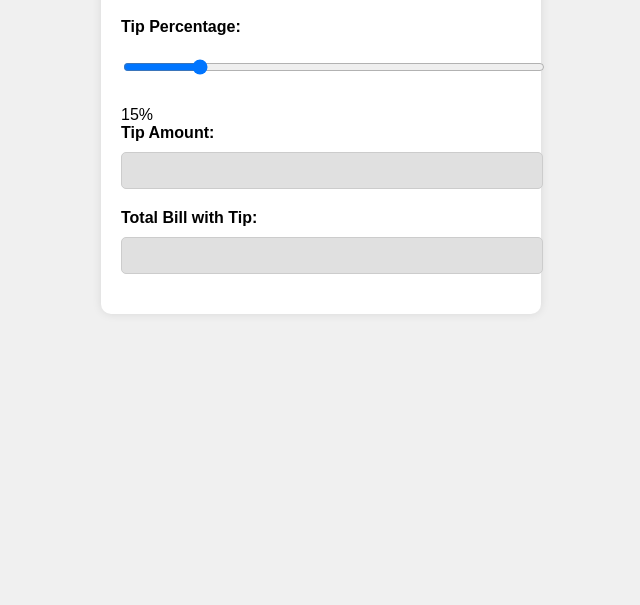
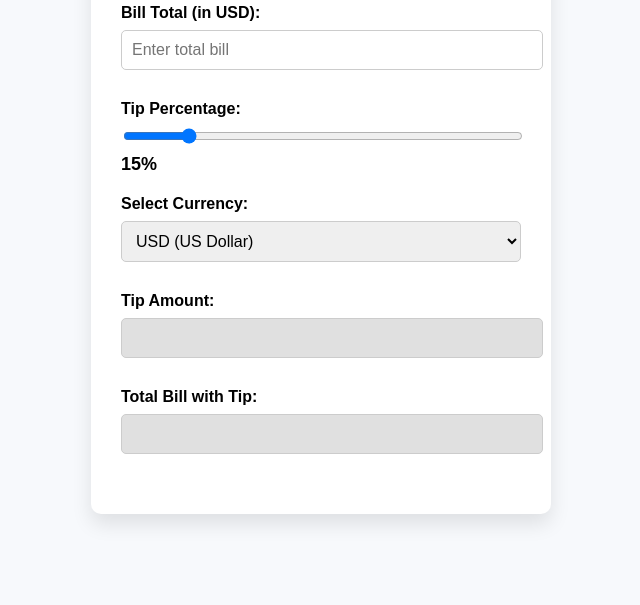
Before and after one commit to Tejasrip28/itmd-541, a plain HTML site: page Lab3/index.html in a window 1280 px wide. Shown: the part 195-800 px from the top of the page, without its empty margins (319-959 px from the left). Drawn offline with Linux system fonts and the light colour scheme.

Commit message:
modified

```diff
--- a/Lab3/index.html
+++ b/Lab3/index.html
@@ -8,24 +8,42 @@
     <link rel="stylesheet" href="script.js">
 </head>
 <body>
-    <h1>Simple Tip Calculator</h1>
+    <div class="container">
+        <h1>Tip Calculator</h1>
 
         <form id="tip-form">
-        <label for="billAmount">Bill Total:</label>
+            <div class="form-group">
+                <label for="billAmount">Bill Total (in USD):</label>
                 <input type="text" id="billAmount" placeholder="Enter total bill" required>
+            </div>
 
+            <div class="form-group">
                 <label for="tipRange">Tip Percentage:</label>
                 <input type="range" id="tipRange" min="0" max="100" value="15">
                 <span id="tipPercentage">15%</span>
+            </div>
 
+            <div class="form-group">
+                <label for="currency">Select Currency:</label>
+                <select id="currency">
+                    <option value="USD" selected>USD (US Dollar)</option>
+                    <option value="INR">INR (Indian Rupee)</option>
+                </select>
+            </div>
+
+            <div class="form-group">
                 <label for="tipAmount">Tip Amount:</label>
                 <input type="text" id="tipAmount" disabled>
+            </div>
 
+            <div class="form-group">
                 <label for="totalAmount">Total Bill with Tip:</label>
                 <input type="text" id="totalAmount" disabled>
+            </div>
 
             <div id="error-message"></div>
         </form>
+    </div>
 
     <script src="script.js"></script>
 </body>
--- a/Lab3/script.js
+++ b/Lab3/script.js
@@ -4,11 +4,23 @@ document.addEventListener('DOMContentLoaded', () => {
     const tipPercentage = document.getElementById('tipPercentage');
     const tipAmount = document.getElementById('tipAmount');
     const totalAmount = document.getElementById('totalAmount');
+    const currencySelect = document.getElementById('currency');
     const errorMessage = document.getElementById('error-message');
+
+    const exchangeRates = {
+        'USD': 1,
+        'INR': 84.07 // Conversion rate for USD to INR
+    };
+
+    const currencySymbols = {
+        'USD': '$',
+        'INR': '₹'
+    };
 
     const calculateTip = () => {
         const bill = parseFloat(billAmount.value);
         const tipPercent = parseFloat(tipRange.value);
+        const selectedCurrency = currencySelect.value;
 
         if (isNaN(bill) || bill <= 0) {
             errorMessage.textContent = 'Please enter a valid bill amount!';
@@ -19,14 +31,20 @@ document.addEventListener('DOMContentLoaded', () => {
             errorMessage.textContent = '';
         }
 
-        const calculatedTip = (bill * tipPercent / 100).toFixed(2);
-        const calculatedTotal = (bill + parseFloat(calculatedTip)).toFixed(2);
+        const calculatedTipUSD = (bill * tipPercent / 100).toFixed(2);
+        const calculatedTotalUSD = (bill + parseFloat(calculatedTipUSD)).toFixed(2);
 
-        tipAmount.value = calculatedTip;
-        totalAmount.value = calculatedTotal;
+        // Convert to selected currency
+        const calculatedTip = (calculatedTipUSD * exchangeRates[selectedCurrency]).toFixed(2);
+        const calculatedTotal = (calculatedTotalUSD * exchangeRates[selectedCurrency]).toFixed(2);
+
+        // Update fields with the selected currency
+        tipAmount.value = `${currencySymbols[selectedCurrency]}${calculatedTip}`;
+        totalAmount.value = `${currencySymbols[selectedCurrency]}${calculatedTotal}`;
         tipPercentage.textContent = `${tipPercent}%`;
     };
 
     billAmount.addEventListener('input', calculateTip);
     tipRange.addEventListener('input', calculateTip);
+    currencySelect.addEventListener('change', calculateTip);
 });
--- a/Lab3/style.css
+++ b/Lab3/style.css
@@ -1,38 +1,61 @@
 body {
-    font-family: Arial, sans-serif;
-    background-color: #f0f0f0;
-    padding: 20px;
+    font-family: 'Arial', sans-serif;
+    background-color: #f7f9fc;
+    display: flex;
+    justify-content: center;
+    align-items: center;
+    height: 100vh;
+    margin: 0;
+}
+
+.container {
+    background-color: #fff;
+    padding: 30px;
+    border-radius: 10px;
+    box-shadow: 0px 10px 20px rgba(0,0,0,0.1);
+    width: 400px;
+    text-align: center;
 }
 
 h1 {
-    text-align: center;
+    color: #333;
+    margin-bottom: 20px;
 }
 
-form {
-    background-color: white;
-    padding: 20px;
-    border-radius: 10px;
-    max-width: 400px;
-    margin: 0 auto;
-    box-shadow: 0 0 10px rgba(0,0,0,0.1);
+.form-group {
+    margin-bottom: 20px;
+    text-align: left;
 }
 
 label {
+    font-weight: bold;
     display: block;
-    margin-bottom: 10px;
-    font-weight: bold;
+    margin-bottom: 8px;
 }
 
-input[type="text"], input[type="range"] {
+input[type="text"], select {
     width: 100%;
     padding: 10px;
-    margin-bottom: 20px;
+    font-size: 16px;
     border-radius: 5px;
     border: 1px solid #ccc;
+    margin-bottom: 10px;
+}
+
+input[type="range"] {
+    width: 100%;
+    margin-bottom: 10px;
 }
 
 #tipAmount, #totalAmount {
     background-color: #e0e0e0;
+    color: #555;
+    cursor: not-allowed;
+}
+
+#tipPercentage {
+    font-size: 18px;
+    font-weight: bold;
 }
 
 #error-message {
```
Lines whose indentation alone changed are shown as unchanged.
